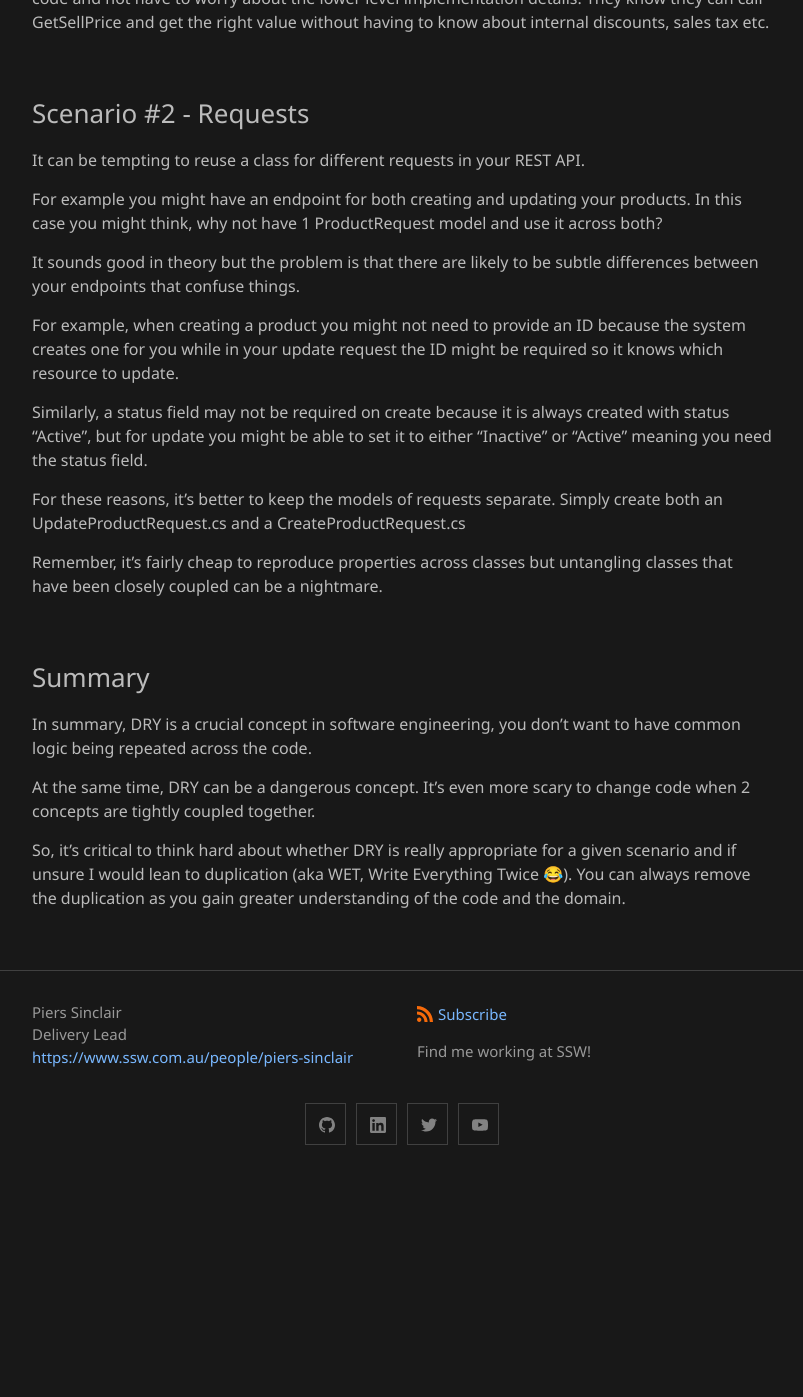
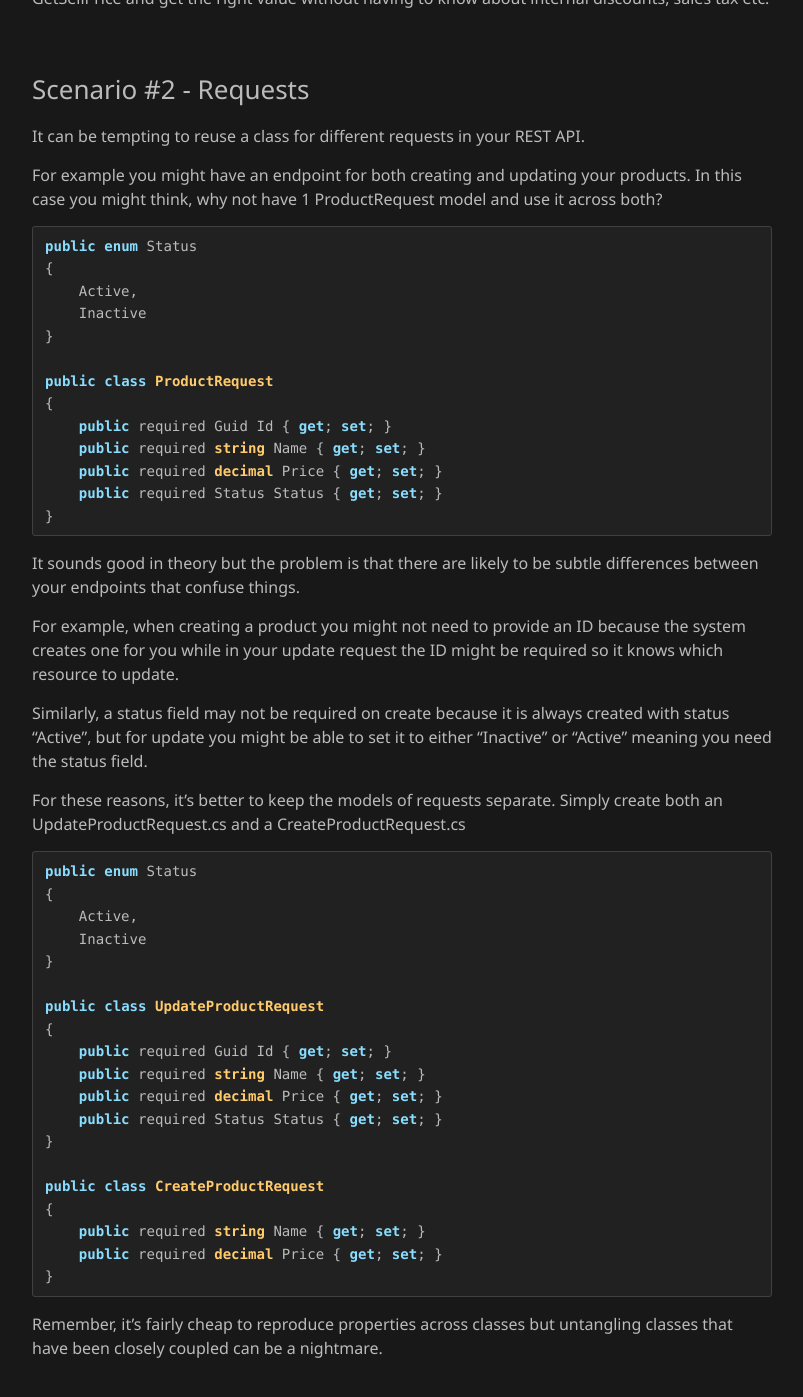
Before and after one commit to piers-sinclair/pierssinclair.github.io, a Jekyll site: the page built from _posts/2024-12-12-Durable-Dotnet-The-Dry-Trap.md, in a window 1280 px wide and 1400 px high, scrolled down 5055 px. Shown: the top 1397 px of the window, without its empty margins (238-1041 px from the left). Built offline with Jekyll 4.4.1, drawn with Linux system fonts in a browser that asks for light colours; comment, search, counter and statistics services are not loaded; before the commit the page ends 6235 px from its top, so only the background shows below that; some of the changed text lies outside the part shown.

Commit message:
Add example for scenario 2

````diff
--- a/_posts/2024-12-12-Durable-Dotnet-The-Dry-Trap.md
+++ b/_posts/2024-12-12-Durable-Dotnet-The-Dry-Trap.md
@@ -219,6 +219,22 @@ It can be tempting to reuse a class for different requests in your REST API.
 
 For example you might have an endpoint for both creating and updating your products. In this case you might think, why not have 1 ProductRequest model and use it across both?
 
+```csharp
+public enum Status
+{
+    Active,
+    Inactive
+}
+
+public class ProductRequest
+{
+    public required Guid Id { get; set; }
+    public required string Name { get; set; }
+    public required decimal Price { get; set; }
+    public required Status Status { get; set; }
+}
+```
+
 It sounds good in theory but the problem is that there are likely to be subtle differences between your endpoints that confuse things.
 
 For example, when creating a product you might not need to provide an ID because the system creates one for you while in your update request the ID might be required so it knows which resource to update.
@@ -226,6 +242,28 @@ For example, when creating a product you might not need to provide an ID because
 Similarly, a status field may not be required on create because it is always created with status "Active", but for update you might be able to set it to either "Inactive" or "Active" meaning you need the status field.
 
 For these reasons, it's better to keep the models of requests separate. Simply create both an UpdateProductRequest.cs and a CreateProductRequest.cs
+
+```csharp
+public enum Status
+{
+    Active,
+    Inactive
+}
+
+public class UpdateProductRequest
+{
+    public required Guid Id { get; set; }
+    public required string Name { get; set; }
+    public required decimal Price { get; set; }
+    public required Status Status { get; set; }
+}
+
+public class CreateProductRequest
+{
+    public required string Name { get; set; }
+    public required decimal Price { get; set; }
+}
+```
 
 Remember, it's fairly cheap to reproduce properties across classes but untangling classes that have been closely coupled can be a nightmare.
 
````
Also changed, not shown: other parts of _posts/2024-12-12-Durable-Dotnet-The-Dry-Trap.md (+1 -1 lines).
